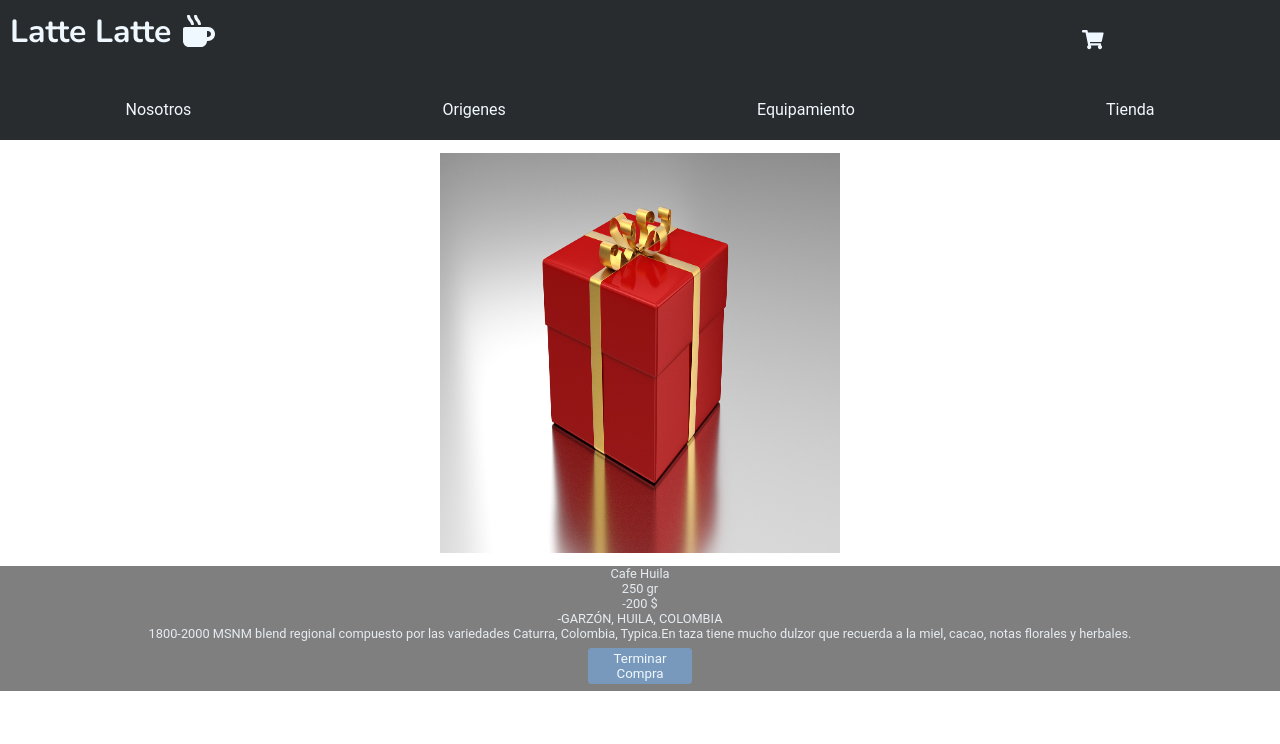
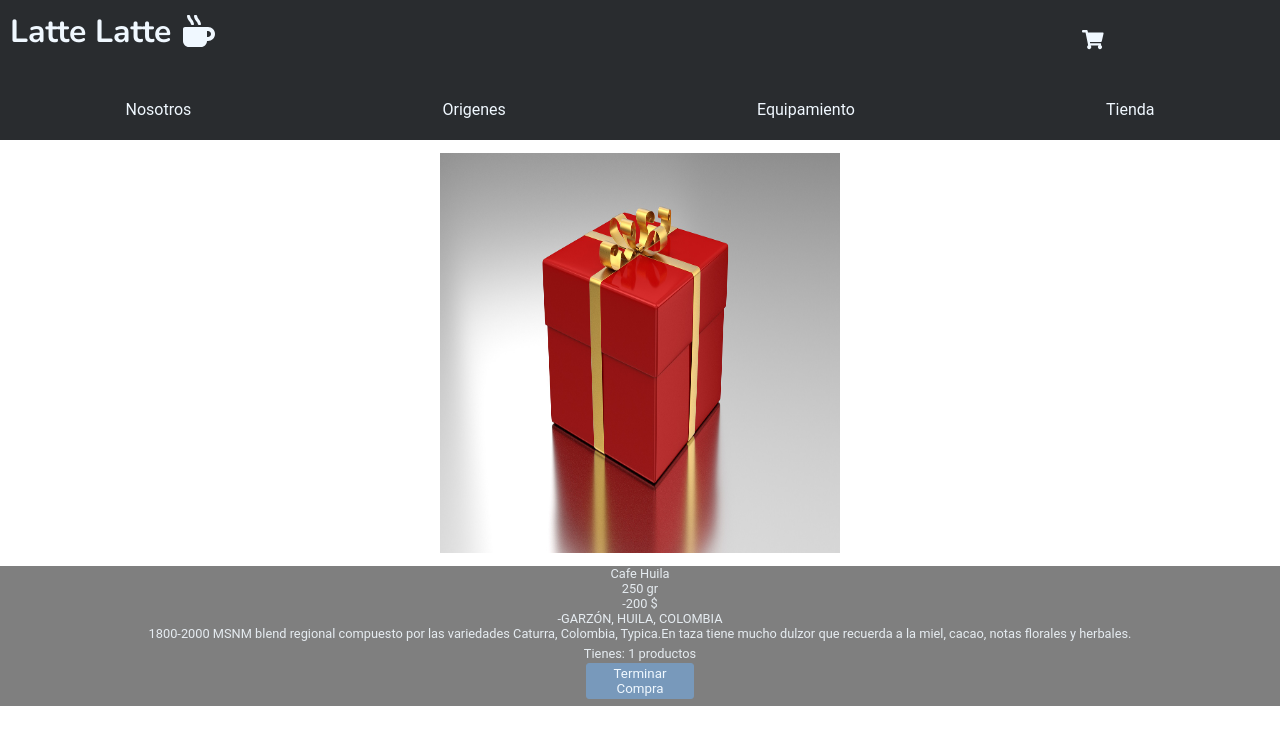
Before and after one commit to tomasVergara14/proyecto-coffe, a React (Create React App) app: page /item/1 in a window 1280 px wide. Both pictures are taken after a click on the button "Agregar al carrito". Shown: the top 744 px of the page. Built offline with nearby package versions, Linux system fonts and the light colour scheme; the HTML template or start-up script is replaced by a standard one.

Commit message:
Desaparecer count y agregar estado de cart

```diff
--- a/src/components/itemCount/ItemCount.jsx
+++ b/src/components/itemCount/ItemCount.jsx
@@ -53,7 +53,11 @@ const ItemCount = ({initial,stockItem}) => {
                         )
                     }
                     return(
+                        <>
+                        <p>Tienes: {onAdd} productos</p>
                         <NavLink to="/cart" ><button className="Add" type="button" > {shop} </button></NavLink>
+                        </>
+
                     )
                 })() }
             </form>
```
